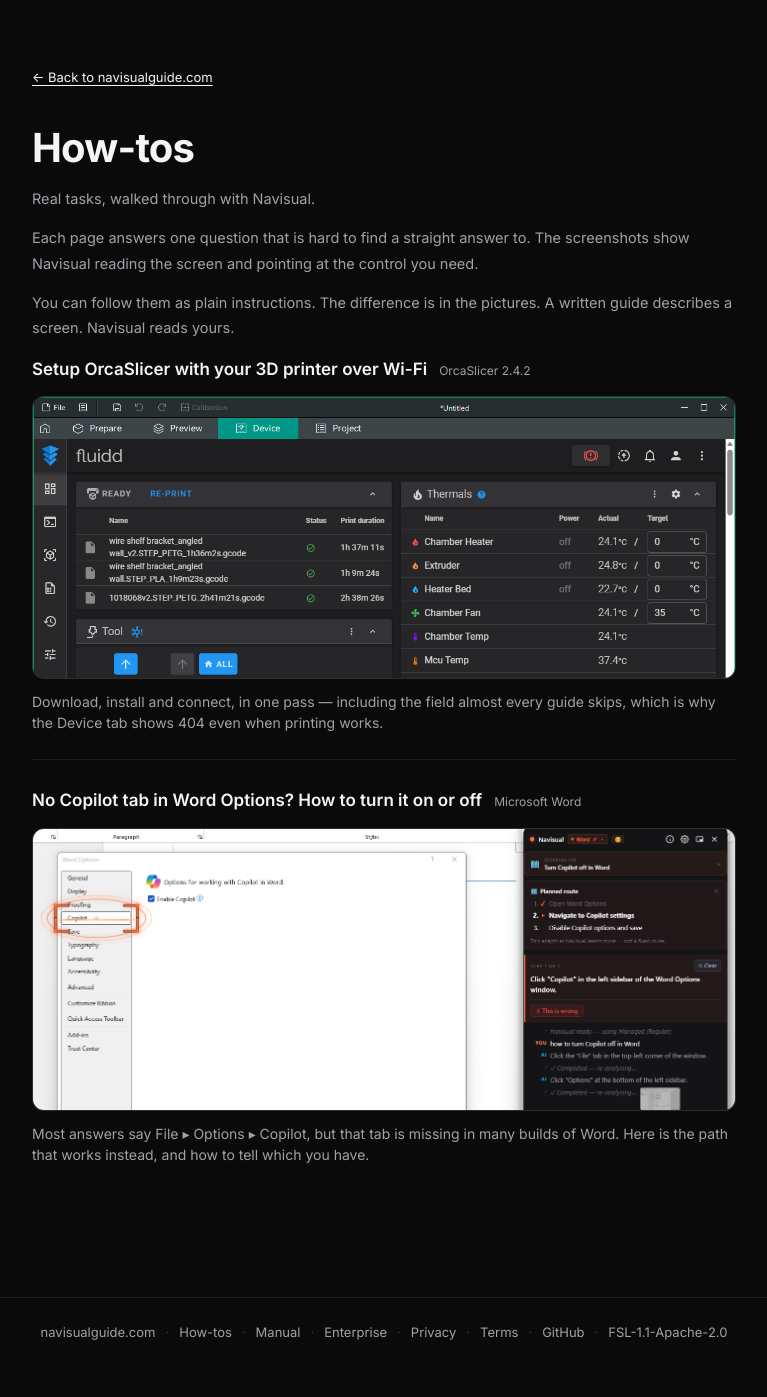
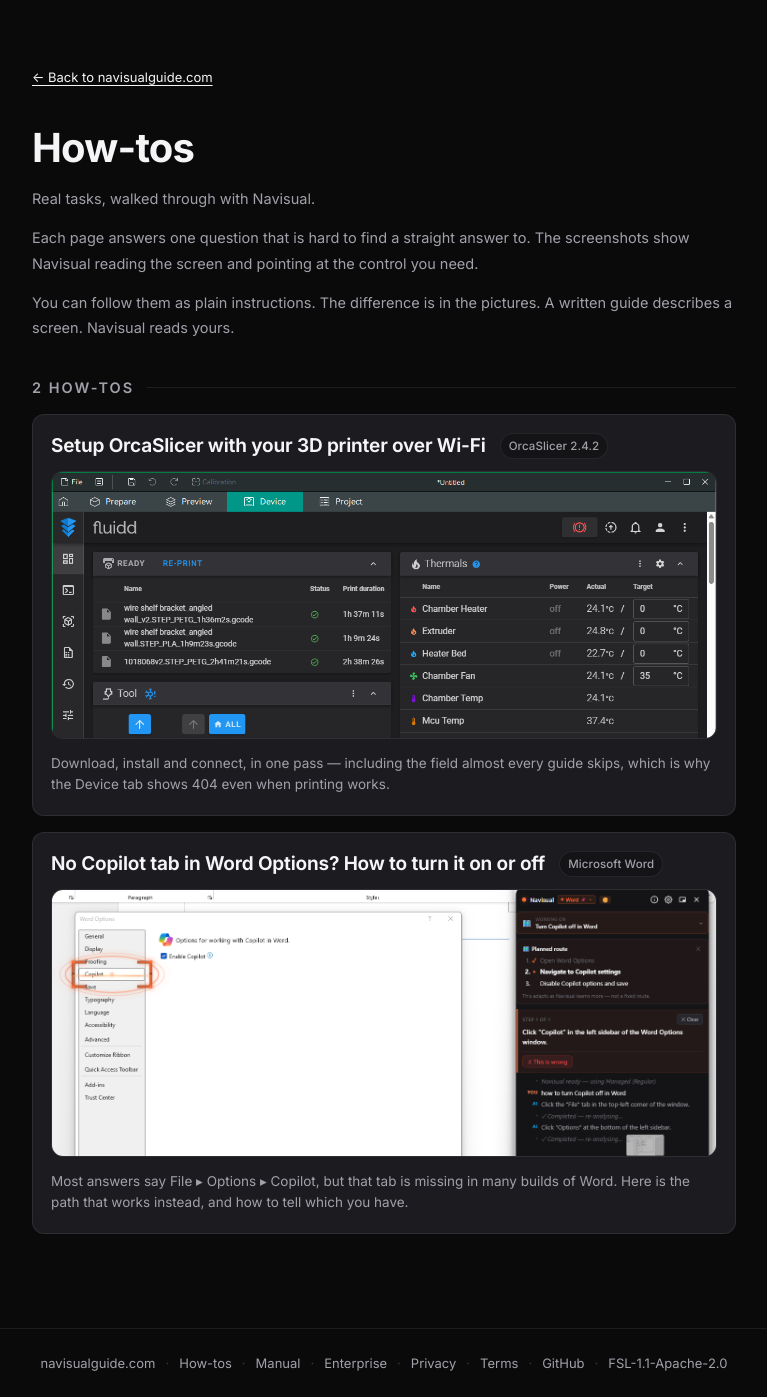
Before and after one commit to NavisualGuide/NavisualGuide.github.io, a Jekyll site: the page built from guides/index.html, in a window 1280 px wide. Shown: the whole page, without its empty margins (256-1023 px from the left). Built offline with Jekyll 4.4.1, drawn with Linux system fonts in a browser that asks for light colours; before the commit the page ends 1367 px from its top, so only the background shows below that.

Commit message:
guides index: the listing reads as cards, not more prose
Each entry was a bold line, an image and a muted paragraph in the same visual
plane as the three intro paragraphs above it -- same background, same measure,
same text colour -- so the page read as one continuous document and nothing
announced itself as a thing to open.

Entries are now cards: a surface, an edge and padding, which say 'separate
object' before a word is read. Title up to 19px, the app name becomes a chip
rather than loose grey text beside the title, and the blurb drops to 13.5px so
it reads as a caption belonging to its card instead of another page paragraph.
Hover brightens the card edge rather than flooding the fill with accent, which
at this size would read as 'selected'.

Added an uppercase count rule between the intro and the list, because without it
the first card follows the last paragraph with nothing but whitespace between
them.

Title order inside the card is unchanged (name it, show it, explain it) -- that
was a deliberate choice and is not what was wrong.

Co-Authored-By: Claude Opus 5 <noreply@anthropic.com>
Claude-Session: https://claude.ai/code/session_01RaL9betkFkZEVHMBAJeeM6

```diff
--- a/guides/index.html
+++ b/guides/index.html
@@ -78,6 +78,13 @@ title: How-tos
     {% assign published = site.guides | where_exp: "g", "g.draft != true" %}
     {% assign sorted = published | sort: 'date' | reverse %}
     {% if sorted.size > 0 %}
+    {%- comment -%}
+      An explicit break between the page introducing itself and the page
+      listing. Without it the first card follows the last intro paragraph with
+      nothing but whitespace between them, which is most of why the two read as
+      the same kind of thing.
+    {%- endcomment -%}
+    <p class="guide-list-head">{{ sorted.size }} how-to{% if sorted.size != 1 %}s{% endif %}</p>
     <ul class="guide-list">
       {% for g in sorted %}
       {%- comment -%}
--- a/style.css
+++ b/style.css
@@ -931,10 +931,21 @@ footer a:hover {
   margin: -8px 0 28px;
 }
 
+/* The listing is a set of OBJECTS, not more prose.
+   Revised 2026-09-11. Each entry used to be a bold line, an image and a muted
+   paragraph sitting in the same visual plane as the three intro paragraphs
+   above them -- same background, same measure, same text colour -- so the page
+   read as one continuous document and nothing announced itself as a thing to
+   open. Reported as "the article should look different to the page intro".
+   Cards do that work: a surface, an edge and padding say "separate object"
+   before a word is read. */
 .guide-list {
   list-style: none;
   padding: 0;
-  margin: 28px 0 0;
+  margin: 0;
+  display: flex;
+  flex-direction: column;
+  gap: 16px;
 }
 
 /* The bare `.guide-list` padding above loses. `.prose ul` scores 0,1,1 against
@@ -957,16 +968,27 @@ footer a:hover {
    too small to read, but the things that matter carry: a real application, an
    orange highlight on one control, and the Navisual panel beside it. */
 .guide-list li {
-  padding: 0 0 26px;
-  margin-bottom: 26px;
-  border-bottom: 1px solid var(--border);
+  margin: 0;
+  padding: 18px 18px 20px;
+  border: 1px solid var(--border);
+  border-radius: var(--radius);
+  background: var(--surface);
+  transition: border-color 0.18s ease, background-color 0.18s ease;
+}
+
+/* The whole card is one target -- image, title and blurb -- so the whole card
+   responds. The edge brightens rather than the fill flooding with accent: at
+   this size a tinted card reads as "selected", which it is not. */
+.guide-list li:hover {
+  border-color: var(--border-strong);
+  background: var(--surface-3);
 }
 
 .guide-thumb {
   display: block;
   /* Sits between the title and the blurb, so it needs breathing room on both
      sides rather than only below. */
-  margin: 12px 0 12px;
+  margin: 12px 0 14px;
   border-radius: var(--radius);
   overflow: hidden;
   border: 1px solid var(--border);
@@ -989,8 +1011,6 @@ footer a:hover {
 
 .guide-list li:hover .guide-thumb img { transform: scale(1.02); }
 
-.guide-list li:last-child { border-bottom: none; }
-
 /* NOTE THE `.prose` PREFIX — it is required, not decorative.
 
    `.legal a, .prose a` (line ~612) underlines every link in the reading column
@@ -1008,8 +1028,10 @@ footer a:hover {
    thumbnail is an anchor too and text styling means nothing to an element
    containing only an image. */
 .prose .guide-link {
-  font-size: 17px;
-  font-weight: 600;
+  font-size: 19px;
+  font-weight: 650;
+  letter-spacing: -0.01em;
+  line-height: 1.3;
   color: var(--text);
   text-decoration: none;
 }
@@ -1023,18 +1045,51 @@ footer a:hover {
    line under the card on some future font or zoom level. */
 .prose .guide-thumb { text-decoration: none; }
 
+/* A chip, not a trailing word. It names the application the guide is about,
+   which is the first thing a reader scans for, and loose grey text beside a
+   title reads as part of the title. */
 .guide-app {
   display: inline-block;
-  margin-left: 8px;
-  font-size: 12px;
+  margin-left: 10px;
+  padding: 2px 8px;
+  border: 1px solid var(--border);
+  border-radius: 999px;
+  background: var(--surface-1);
+  font-size: 11.5px;
+  font-weight: 500;
+  letter-spacing: 0.01em;
   color: var(--text-muted);
+  vertical-align: 2px;
+  white-space: nowrap;
 }
 
+/* Smaller and tighter than .prose p (14.5px/1.75). The blurb has to read as a
+   caption belonging to the card, not as another paragraph of the page. */
 .guide-list p {
-  margin: 6px 0 0;
-  font-size: 14px;
+  margin: 0;
+  font-size: 13.5px;
   color: var(--text-muted);
-  line-height: 1.5;
+  line-height: 1.55;
+}
+
+/* Marks where the page stops introducing itself and starts listing. */
+.guide-list-head {
+  display: flex;
+  align-items: center;
+  gap: 12px;
+  margin: 34px 0 16px;
+  font-size: 11.5px;
+  font-weight: 600;
+  letter-spacing: 0.14em;
+  text-transform: uppercase;
+  color: var(--text-tertiary);
+}
+
+.guide-list-head::after {
+  content: "";
+  flex: 1;
+  height: 1px;
+  background: var(--border);
 }
 
 /* Closing note on every article. Deliberately quiet — it follows a real answer,
```
